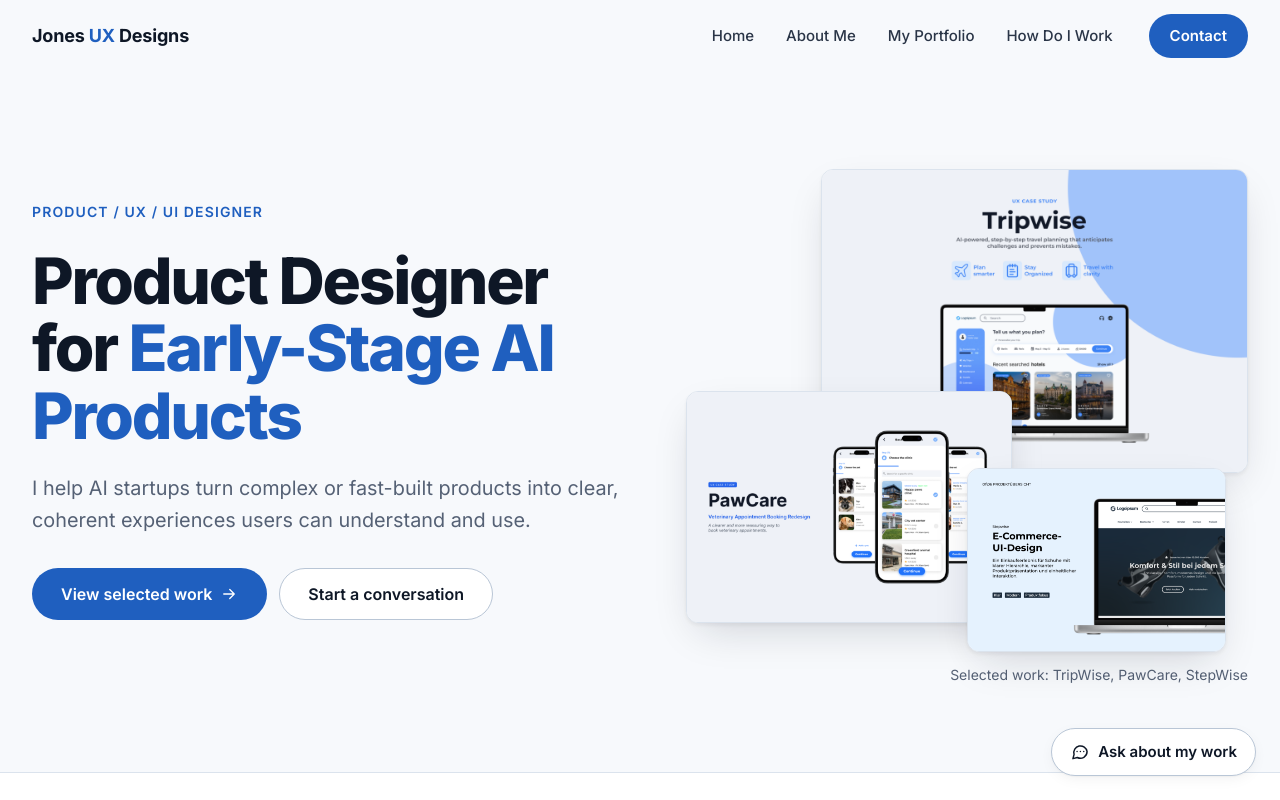
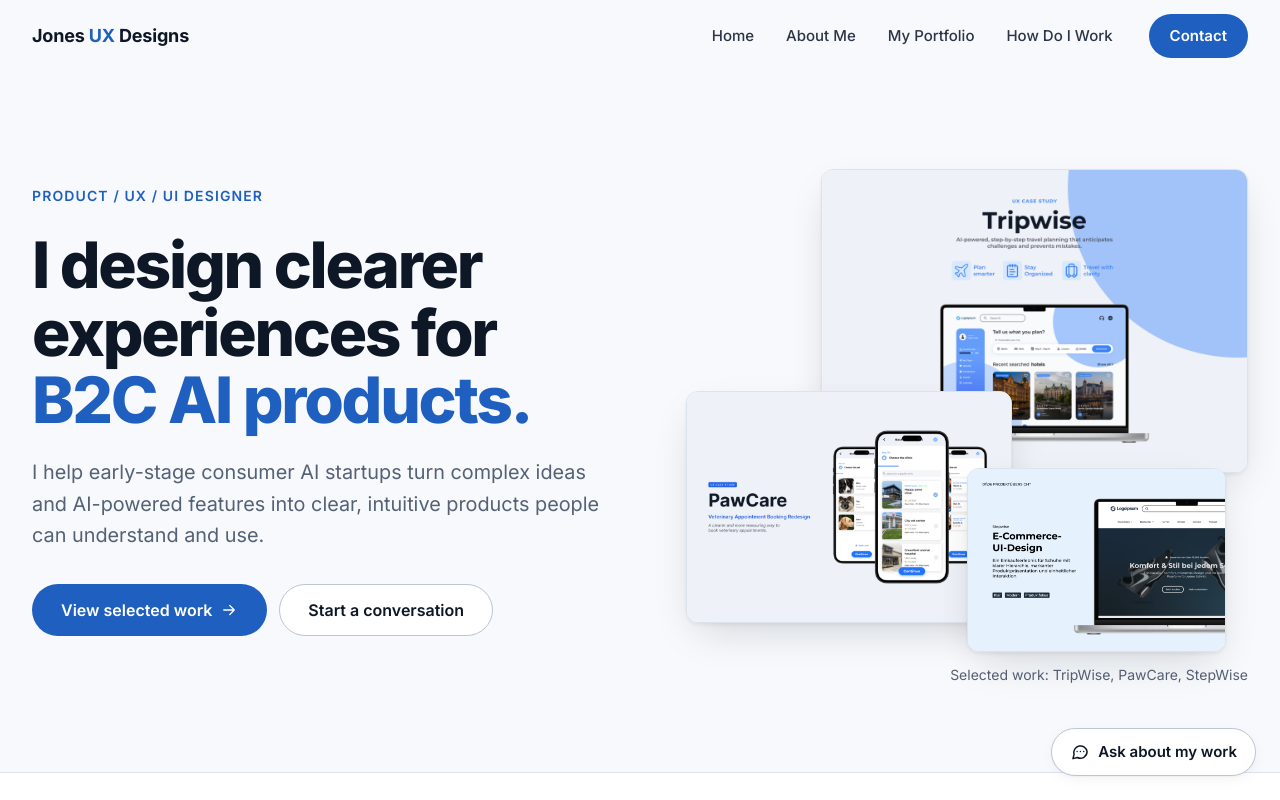
Before and after one commit to leojonesgen-web/jonesuxdesigns-astro, an Astro site: page / in a window 1280 px wide. Shown: the top 800 px of the page. Built offline with nearby package versions, Linux system fonts and the light colour scheme; Astro itself is replaced by a stand-in of ours.

Commit message:
Hero positioning: B2C AI products
Title: "I design clearer experiences for B2C AI products."
Subtext and page description updated for early-stage consumer AI.
Role line (title tag, footer) now names early-stage B2C AI products.

Co-Authored-By: Claude Opus 5.5 <noreply@anthropic.com>
Claude-Session: https://claude.ai/code/session_01Ew1XtTAvXjwEZxzDiqstA5

```diff
--- a/src/components/home/Hero.astro
+++ b/src/components/home/Hero.astro
@@ -17,11 +17,11 @@ const [first, second, third] = selectedProjects;
     <div class="hero__copy">
       <p class="eyebrow">Product / UX / UI Designer</p>
       <h1 class="hero__title" id="hero-title">
-        Product Designer for <span class="hero__accent">Early-Stage AI Products</span>
+        I design clearer experiences for <span class="hero__accent">B2C AI products.</span>
       </h1>
       <p class="hero__lead">
-        I help AI startups turn complex or fast-built products into clear, coherent experiences
-        users can understand and use.
+        I help early-stage consumer AI startups turn complex ideas and AI-powered features into
+        clear, intuitive products people can understand and use.
       </p>
       <div class="hero__actions">
         <Button href="#work" size="lg">View selected work <Icon name="arrow-right" size={18} /></Button>
@@ -66,7 +66,7 @@ const [first, second, third] = selectedProjects;
   }
 
   .hero__title {
-    max-width: 14ch;
+    max-width: 16ch;
     font-size: var(--fs-display);
     font-weight: 750;
     line-height: 1.05;
@@ -75,6 +75,7 @@ const [first, second, third] = selectedProjects;
 
   .hero__accent {
     color: var(--color-primary);
+    white-space: nowrap;
   }
 
   .hero__lead {
--- a/src/data/site.ts
+++ b/src/data/site.ts
@@ -1,9 +1,9 @@
 export const site = {
   name: 'Jones UX Designs',
   owner: 'Leonard',
-  role: 'Product Designer for Early-Stage AI Products',
+  role: 'Product Designer for Early-Stage B2C AI Products',
   description:
-    'I help AI startups turn complex or fast-built products into clear, coherent experiences users can understand and use.',
+    'I help early-stage consumer AI startups turn complex ideas and AI-powered features into clear, intuitive products people can understand and use.',
 };
 
 /** Approved contact methods. */
```
